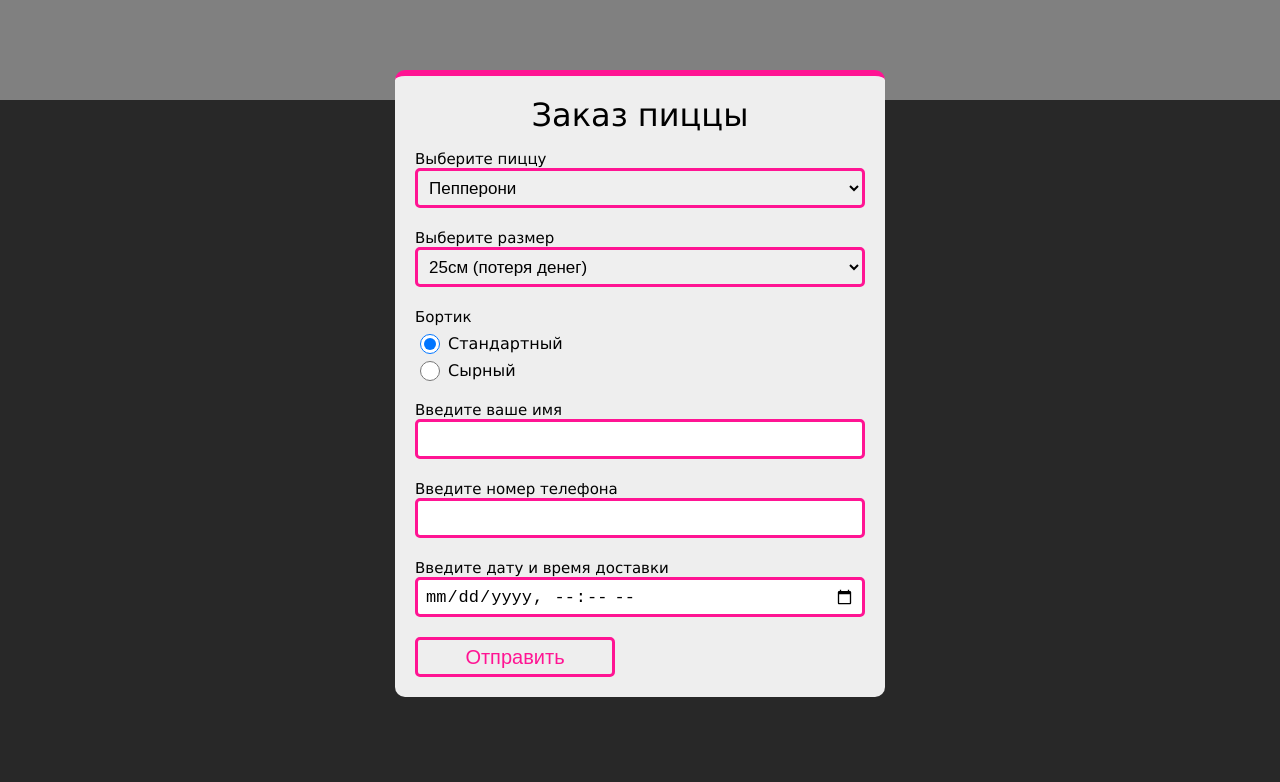
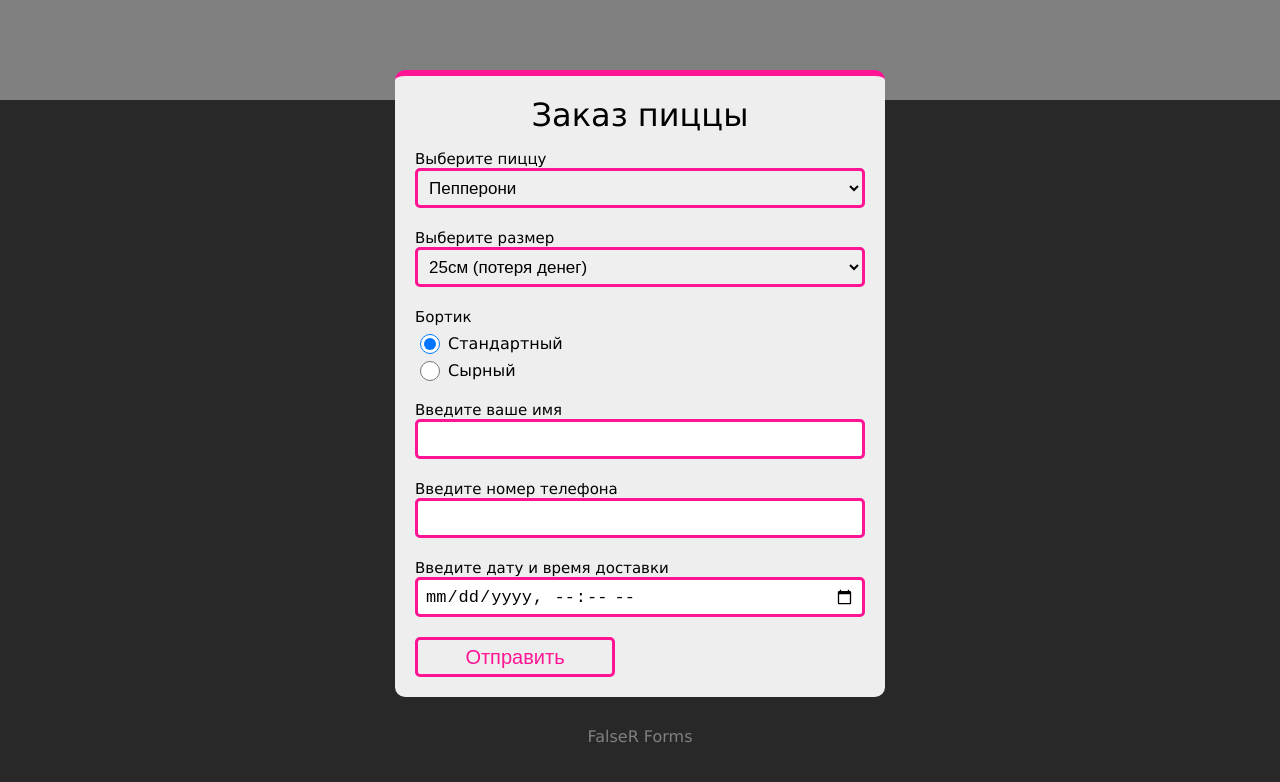
Before and after one commit to FalseR20/web-technologies-Y2S2, a plain HTML site: page lab1/index.html in a window 1280 px wide. Drawn offline with Linux system fonts and the light colour scheme.

Commit message:
add footer, edit README (add lab1)

```diff
--- a/lab1/index.html
+++ b/lab1/index.html
@@ -64,6 +64,9 @@
             <input class="button" type="submit" value="Отправить">
         </form>
     </div>
+    <footer>
+        FalseR Forms
+    </footer>
 </body>
 
 </html>
--- a/lab1/styles.css
+++ b/lab1/styles.css
@@ -90,3 +90,8 @@ body>header {
     color: var(--bg-main-div-color);
     cursor: pointer;
 }
+
+footer {
+    color: var(--bg-header-color);
+    text-align: center;
+}
```
Also changed, not shown: README.md, materials/form.png (added).
